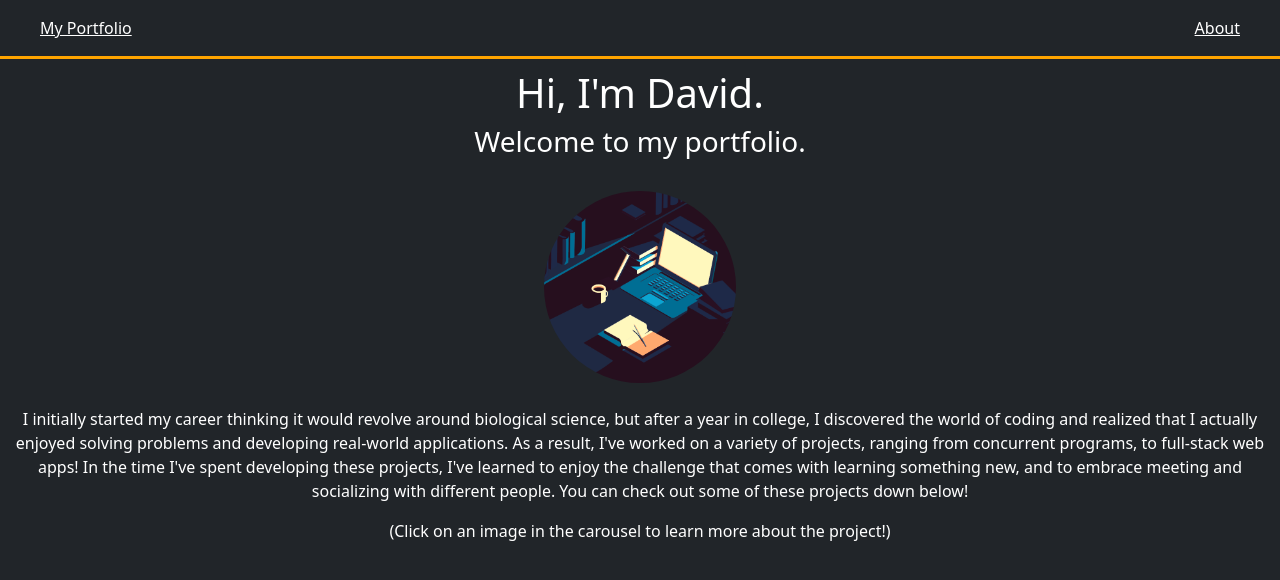
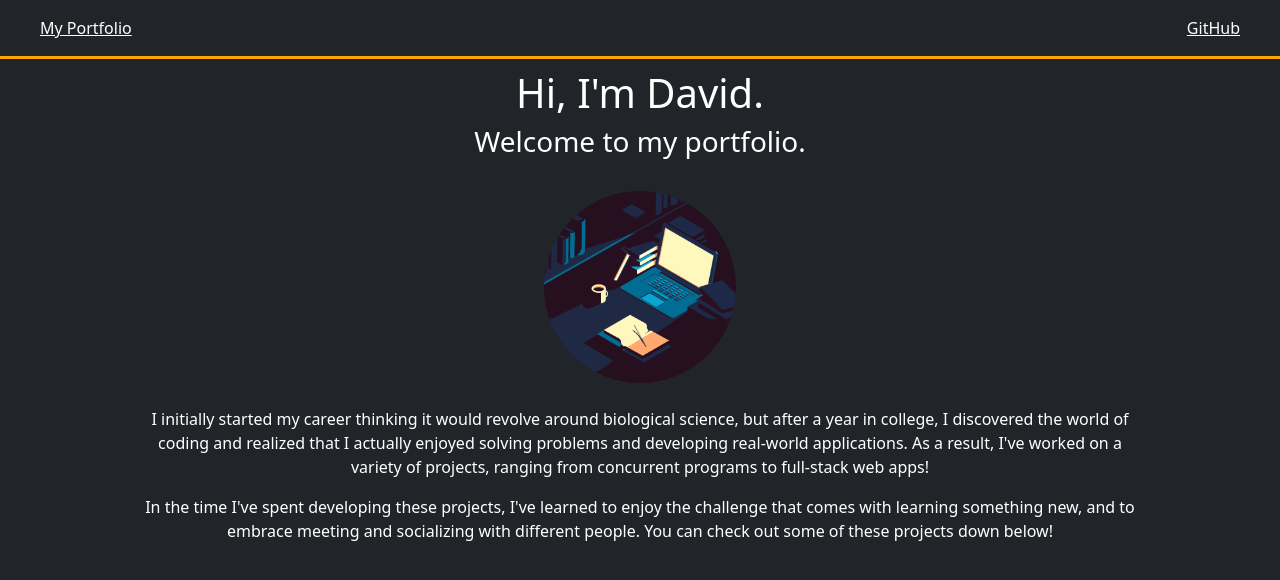
Before and after one commit to ddhuynh/ddhuynh.github.io, a React (Vite) app: page / in a window 1280 px wide. Shown: the top 580 px of the page. Built offline with nearby package versions, Linux system fonts and the light colour scheme.

Commit message:
Content update and formatting fixes

```diff
--- a/src/components/AboutMe.jsx
+++ b/src/components/AboutMe.jsx
@@ -23,18 +23,16 @@ function AboutMe()
             <img src={profileImage} className="profileImg" />
           </motion.div>
 
-          <p>
+          <p style={{width: "80%", alignSelf: "center"}}>
             {`I initially started my career thinking it would revolve around biological science,
-            but after a year in college, I discovered the world of coding
-            and realized that I actually enjoyed solving problems and developing real-world applications. As a result,
-            I've worked on a variety of projects, ranging from concurrent programs, to full-stack web apps!
-            In the time I've spent developing these projects, I've learned to enjoy the challenge that comes with learning something new,
-            and to embrace meeting and socializing with different people.
-            You can check out some of these projects down below!`}
+            but after a year in college, I discovered the world of coding and realized that
+            I actually enjoyed solving problems and developing real-world applications.
+            As a result, I've worked on a variety of projects, ranging from concurrent programs to full-stack web apps!`}
           </p>
-
-          <p>(Click on an image in the carousel to learn more about the project!)</p>
-
+          <p style={{width: "80%", alignSelf: "center"}}>
+            {`In the time I've spent developing these projects, I've learned to enjoy the challenge that comes with learning something new,
+            and to embrace meeting and socializing with different people. You can check out some of these projects down below!`}
+          </p>
         </div>
       </div>
   )
--- a/src/components/Banner.jsx
+++ b/src/components/Banner.jsx
@@ -11,7 +11,11 @@ function Banner()
           </Link>
         </p>
         <p>
-          <Link to="/about">About</Link>
+          {/* If I ever get around to making an about page... */}
+          {/* <Link to="/about">About</Link> */}
+          <a href="https://github.com/DaviHynh" target="_blank" rel="noopener noreferrer">
+          GitHub
+          </a>
         </p>
       </div>
     </div>
--- a/src/components/Footer.jsx
+++ b/src/components/Footer.jsx
@@ -3,7 +3,7 @@ import { FaLinkedin, FaGithubSquare } from "react-icons/fa";
 function Footer()
 {
   return (
-    <div className="sectionContainer" style={{marginTop: "16vh", backgroundColor: "#1b1f22"}}>
+    <div className="sectionContainer" style={{backgroundColor: "#1b1f22"}}>
       <div className="footerContent">
         <div className="iconLinksContainer">
         <FaLinkedin size={30}/>
```
